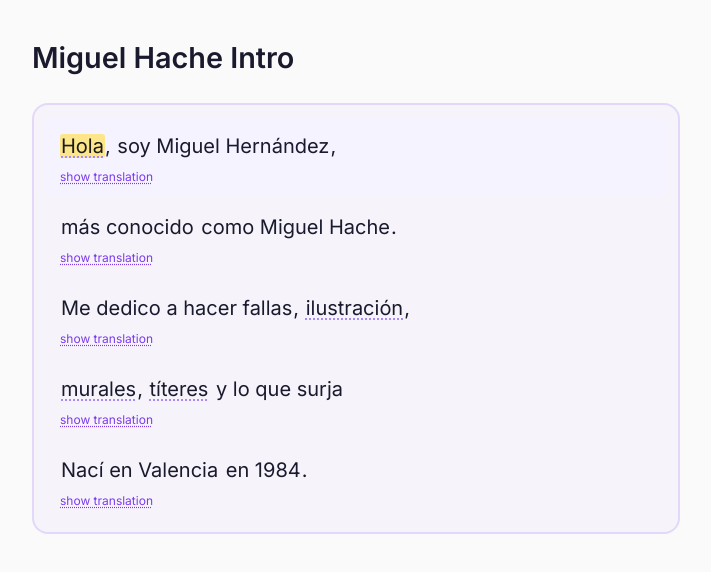
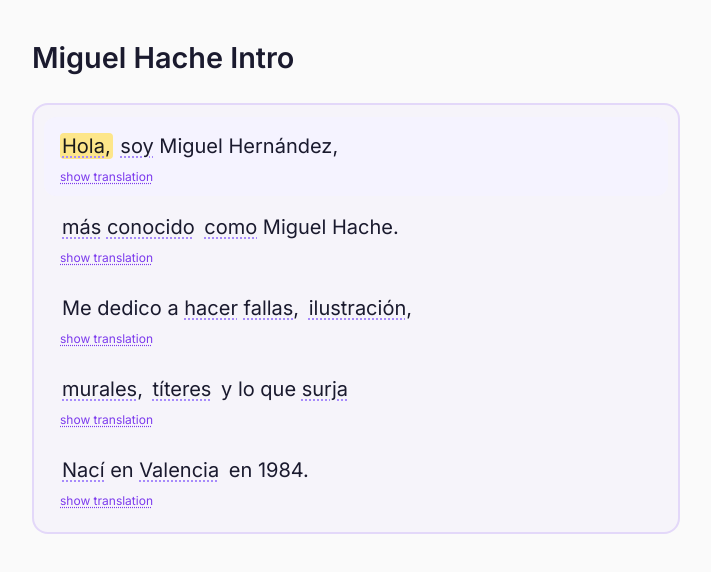
Before and after one commit to zyasserd/duoplay, a Svelte app: page / in a window 1280 px wide. Shown: the top 572 px of the page, without its empty margins (284-995 px from the left). Built offline with nearby package versions, Linux system fonts and the light colour scheme.

Commit message:
fix encryption script; added nat; fixed phrase vs word distinction;

```diff
--- a/scripts/encrypt.js
+++ b/scripts/encrypt.js
@@ -18,7 +18,7 @@ import { webcrypto } from 'crypto'
 import path from 'path'
 import { fileURLToPath } from 'url'
 
-const { subtle, getRandomValues } = webcrypto
+const subtle = webcrypto.subtle
 
 const PBKDF2_ITERATIONS = 100_000
 const SALT_BYTES = 16
@@ -42,8 +42,8 @@ async function deriveKey(password, salt) {
 }
 
 async function encryptBuffer(buffer, password) {
-  const salt = getRandomValues(new Uint8Array(SALT_BYTES))
-  const iv = getRandomValues(new Uint8Array(IV_BYTES))
+  const salt = webcrypto.getRandomValues(new Uint8Array(SALT_BYTES))
+  const iv = webcrypto.getRandomValues(new Uint8Array(IV_BYTES))
   const key = await deriveKey(password, salt)
   const ciphertext = await subtle.encrypt({ name: 'AES-GCM', iv }, key, buffer)
   const result = new Uint8Array(SALT_BYTES + IV_BYTES + ciphertext.byteLength)
--- a/src/App.svelte
+++ b/src/App.svelte
@@ -29,14 +29,14 @@
   // reflectorKey: "sentenceIdx:wordIdx" of the reflector word, or null
   let reflectorKey = $state(null)
 
-  // Flat list of all words with timestamps + keys + endT (start of next word, or sentence end)
+  // Flat list of all phrases with timestamps + keys + endT
   let allWords = $derived(() => {
     const out = []
     for (let si = 0; si < sentences.length; si++) {
       const s = sentences[si]
-      for (let wi = 0; wi < s.words.length; wi++) {
-        const nextT = s.words[wi + 1]?.t ?? s.end ?? s.words[wi].t + 0.5
-        out.push({ key: `${si}:${wi}`, t: s.words[wi].t, endT: nextT })
+      for (let pi = 0; pi < s.phrases.length; pi++) {
+        const nextT = s.phrases[pi + 1]?.t ?? s.end ?? s.phrases[pi].t + 0.5
+        out.push({ key: `${si}:${pi}`, t: s.phrases[pi].t, endT: nextT })
       }
     }
     return out
@@ -58,16 +58,17 @@
     return idx
   })
 
-  let activeWordIndex = $derived(() => {
+  // The timestamp of the currently active phrase
+  let activeT = $derived(() => {
     const si = activeSentenceIndex()
     if (si < 0) return -1
-    const words = sentences[si].words
-    let idx = -1
-    for (let i = 0; i < words.length; i++) {
-      if (currentTime >= words[i].t) idx = i
+    const phrases = sentences[si].phrases
+    let t = -1
+    for (let i = 0; i < phrases.length; i++) {
+      if (currentTime >= phrases[i].t) t = phrases[i].t
       else break
     }
-    return idx
+    return t
   })
 
   // ── Event handlers ─────────────────────────────────────────────
@@ -220,7 +221,7 @@
           translation={translations()[i] ?? null}
           glossary={story.glossary ?? {}}
           isActive={activeSentenceIndex() === i}
-          activeWordIndex={activeSentenceIndex() === i ? activeWordIndex() : -1}
+          activeT={activeSentenceIndex() === i ? activeT() : -1}
           {reflectorKey}
           sentenceIndex={i}
           onSeek={seekTo}
--- /dev/null
+++ b/src/components/Phrase.svelte
@@ -0,0 +1,228 @@
+<script>
+  /**
+   * A timestamp-delimited phrase — the unit for seeking, reflector, and highlighting.
+   * Renders individual word tokens inside for glossary hint tooltips.
+   *
+   * @prop {string[]} tokens       - space-separated words within the phrase
+   * @prop {boolean}  active       - whether this phrase is currently highlighted
+   * @prop {boolean}  isReflector  - whether this phrase is the loop reflector
+   * @prop {Record<string, {hint?: string, phonetic?: string}>} glossary
+   * @prop {() => void} onSeek
+   * @prop {() => void} onToggleReflector
+   */
+  import { stripPunctuation } from '../lib/parseStory.js'
+
+  let { tokens, active = false, isReflector = false, glossary = {}, onSeek, onToggleReflector } = $props()
+
+  // Per-token tooltip state: index of currently shown tooltip, or -1
+  let tooltipIndex = $state(-1)
+  let tooltipTimer = null
+
+  function getGlossaryEntry(token) {
+    const key = stripPunctuation(token)
+    return glossary[key] ?? glossary[key.toLowerCase()] ?? null
+  }
+
+  // ── Timers ────────────────────────────────────────────────────
+  let longPressTimer = null
+  let doubleTapTimer = null
+  let isLongPress = false
+  // Track which token index the pointer went down on (for per-token tooltips)
+  let pointerTokenIndex = -1
+
+  // ── Desktop hover ─────────────────────────────────────────────
+  function handleTokenMouseEnter(i) {
+    const entry = getGlossaryEntry(tokens[i])
+    if (!entry) return
+    tooltipIndex = i
+  }
+
+  function handleTokenMouseLeave() {
+    tooltipIndex = -1
+  }
+
+  // ── Desktop right-click = reflector ───────────────────────────
+  function handleContextMenu(e) {
+    e.preventDefault()
+    e.stopPropagation()
+    onToggleReflector?.()
+  }
+
+  // ── Touch / pointer ───────────────────────────────────────────
+  function tokenIndexFromEvent(e) {
+    // Find which token span was touched via composedPath
+    const path = e.composedPath()
+    for (const el of path) {
+      if (el instanceof Element && el.dataset?.tokenIndex !== undefined) {
+        return parseInt(el.dataset.tokenIndex)
+      }
+    }
+    return -1
+  }
+
+  function handlePointerDown(e) {
+    if (e.pointerType === 'mouse') return
+    e.preventDefault()
+    e.stopPropagation()
+    isLongPress = false
+    pointerTokenIndex = tokenIndexFromEvent(e)
+    longPressTimer = setTimeout(() => {
+      isLongPress = true
+      longPressTimer = null
+      if (pointerTokenIndex >= 0) {
+        const entry = getGlossaryEntry(tokens[pointerTokenIndex])
+        if (entry) {
+          tooltipIndex = pointerTokenIndex
+          if (tooltipTimer) clearTimeout(tooltipTimer)
+          tooltipTimer = setTimeout(() => { tooltipIndex = -1 }, 2500)
+        }
+      }
+    }, 450)
+  }
+
+  function handlePointerUp(e) {
+    if (e.pointerType === 'mouse') return
+    e.preventDefault()
+    e.stopPropagation()
+    if (longPressTimer) { clearTimeout(longPressTimer); longPressTimer = null }
+    if (isLongPress) { isLongPress = false; return }
+    // Short tap
+    if (doubleTapTimer) {
+      clearTimeout(doubleTapTimer)
+      doubleTapTimer = null
+      onToggleReflector?.()
+    } else {
+      doubleTapTimer = setTimeout(() => { doubleTapTimer = null; onSeek?.() }, 280)
+    }
+  }
+
+  function handlePointerCancel(e) {
+    if (e.pointerType === 'mouse') return
+    if (longPressTimer) { clearTimeout(longPressTimer); longPressTimer = null }
+    isLongPress = false
+  }
+
+  // ── Mouse click ───────────────────────────────────────────────
+  function handleClick(e) {
+    if (e.pointerType === 'touch') return
+    e.preventDefault()
+    e.stopPropagation()
+    if (doubleTapTimer) {
+      clearTimeout(doubleTapTimer)
+      doubleTapTimer = null
+      onToggleReflector?.()
+    } else {
+      doubleTapTimer = setTimeout(() => { doubleTapTimer = null; onSeek?.() }, 280)
+    }
+  }
+</script>
+
+<span
+  class="phrase"
+  class:active
+  class:reflector={isReflector}
+  role="button"
+  tabindex="0"
+  onclick={handleClick}
+  oncontextmenu={handleContextMenu}
+  onpointerdown={handlePointerDown}
+  onpointerup={handlePointerUp}
+  onpointercancel={handlePointerCancel}
+  onkeydown={(e) => { if (e.key === 'Enter') onSeek?.(); if (e.key === 'r') onToggleReflector?.() }}
+>{#each tokens as token, i}<span
+    class="token"
+    class:has-gloss={!!getGlossaryEntry(token)}
+    data-token-index={i}
+    onmouseenter={() => handleTokenMouseEnter(i)}
+    onmouseleave={handleTokenMouseLeave}
+  >{token}{#if tooltipIndex === i}
+      <span class="tooltip">
+        {#if getGlossaryEntry(token)?.hint}<span class="hint">{getGlossaryEntry(token).hint}</span>{/if}
+        {#if getGlossaryEntry(token)?.phonetic}<span class="phonetic">{getGlossaryEntry(token).phonetic}</span>{/if}
+      </span>
+    {/if}</span>{i < tokens.length - 1 ? ' ' : ''}{/each}{#if isReflector}<span class="reflector-mark" aria-label="loop reflector">↩</span>{/if}</span>
+
+<style>
+  .phrase {
+    display: inline;
+    border-radius: 4px;
+    padding: 1px 2px;
+    cursor: pointer;
+    user-select: none;
+    -webkit-user-select: none;
+    -webkit-touch-callout: none;
+    touch-action: none;
+    transition: background 0.1s, color 0.1s;
+  }
+
+  .phrase.active {
+    background: #fde68a;
+    color: #1a1a1a;
+  }
+
+  .phrase:not(.active):hover {
+    background: #f3f4f6;
+  }
+
+  .phrase.reflector {
+    outline: 1px dashed #7c3aed;
+    outline-offset: 2px;
+  }
+
+  .token {
+    position: relative;
+    display: inline;
+  }
+
+  .token.has-gloss {
+    text-decoration: underline dotted;
+    text-underline-offset: 3px;
+    text-decoration-color: #a78bfa;
+  }
+
+  .reflector-mark {
+    font-size: 0.65em;
+    color: #7c3aed;
+    margin-left: 1px;
+    vertical-align: super;
+    pointer-events: none;
+  }
+
+  .tooltip {
+    position: absolute;
+    bottom: calc(100% + 6px);
+    left: 50%;
+    transform: translateX(-50%);
+    background: #1e1e2e;
+    color: #cdd6f4;
+    border-radius: 8px;
+    padding: 6px 10px;
+    white-space: nowrap;
+    font-size: 0.8rem;
+    display: flex;
+    flex-direction: column;
+    gap: 2px;
+    z-index: 10;
+    pointer-events: none;
+    box-shadow: 0 4px 12px rgba(0, 0, 0, 0.3);
+  }
+
+  .tooltip::after {
+    content: '';
+    position: absolute;
+    top: 100%;
+    left: 50%;
+    transform: translateX(-50%);
+    border: 5px solid transparent;
+    border-top-color: #1e1e2e;
+  }
+
+  .hint {
+    font-weight: 600;
+  }
+
+  .phonetic {
+    color: #a6adc8;
+    font-style: italic;
+  }
+</style>
--- a/src/components/Sentence.svelte
+++ b/src/components/Sentence.svelte
@@ -1,24 +1,12 @@
 <script>
-  import Word from './Word.svelte'
-  import { stripPunctuation } from '../lib/parseStory.js'
+  import Phrase from './Phrase.svelte'
 
-  /**
-   * @prop {{ start: number, end: number, words: {text: string, t: number}[] }} sentence
-   * @prop {string|null} translation
-   * @prop {Record<string, {hint?: string, phonetic?: string}>} glossary
-   * @prop {boolean} isActive - whether this sentence contains the currently playing word
-   * @prop {number} activeWordIndex - index of currently highlighted word (-1 if none)
-   * @prop {string|null} reflectorKey - key of the word that is the reflector (sentenceIdx:wordIdx)
-   * @prop {(t: number) => void} onSeek - seek+play to a timestamp
-   * @prop {(key: string) => void} onToggleReflector - toggle reflector on a word key
-   * @prop {number} sentenceIndex
-   */
   let {
     sentence,
     translation = null,
     glossary = {},
     isActive = false,
-    activeWordIndex = -1,
+    activeT = -1,
     reflectorKey = null,
     onSeek,
     onToggleReflector,
@@ -27,28 +15,22 @@
 
   let showTranslation = $state(false)
 
-  function getGlossaryEntry(text) {
-    const key = stripPunctuation(text)
-    // try exact key first, then lowercase key (handles mixed-case glossary entries)
-    return glossary[key] ?? glossary[key.toLowerCase()] ?? null
-  }
-
-  function wordKey(wordIndex) {
-    return `${sentenceIndex}:${wordIndex}`
+  function phraseKey(phraseIndex) {
+    return `${sentenceIndex}:${phraseIndex}`
   }
 </script>
 
 <div class="sentence" class:active={isActive}>
   <p class="text">
-    {#each sentence.words as word, i}
-      <Word
-        text={word.text}
-        active={isActive && activeWordIndex === i}
-        isReflector={reflectorKey === wordKey(i)}
-        glossaryEntry={getGlossaryEntry(word.text)}
-        onSeek={() => onSeek?.(word.t)}
-        onToggleReflector={() => onToggleReflector?.(wordKey(i))}
-      />
+    {#each sentence.phrases as phrase, i}
+      <Phrase
+        tokens={phrase.tokens}
+        active={isActive && phrase.t === activeT}
+        isReflector={reflectorKey === phraseKey(i)}
+        {glossary}
+        onSeek={() => onSeek?.(phrase.t)}
+        onToggleReflector={() => onToggleReflector?.(phraseKey(i))}
+      />{i < sentence.phrases.length - 1 ? ' ' : ''}
     {/each}
   </p>
 
--- a/src/components/Word.svelte
+++ b/src/components/Word.svelte
@@ -7,13 +7,7 @@
    * @prop {() => void} onSeek - called on tap/click: seek+play from this word
    * @prop {() => void} onToggleReflector - called on double-tap or right-click
    */
-  let { text, active = false, isReflector = false, glossaryEntry = null, onSeek, onToggleReflector } = $props()
-
-  // Split text into [prefix, core, suffix] so highlight/underline only wraps the core
-  let parts = $derived(() => {
-    const m = text.match(/^([\s\p{P}]*)(.*?)([\s\p{P}]*)$/su)
-    return m ? [m[1], m[2], m[3]] : ['', text, '']
-  })
+  let { text, active = false, isReflector = false, glossaryEntry = null, trailingSpace = false, onSeek, onToggleReflector } = $props()
 
   let showTooltip = $state(false)
 
@@ -121,12 +115,12 @@
   onmouseenter={handleMouseEnter}
   onmouseleave={handleMouseLeave}
   onkeydown={(e) => { if (e.key === 'Enter') onSeek?.(); if (e.key === 'r') onToggleReflector?.() }}
->{parts()[0]}<span
+><span
     class="word"
     class:active
     class:reflector={isReflector}
     class:has-gloss={!!glossaryEntry}
-  >{parts()[1]}{#if isReflector}<span class="reflector-mark" aria-label="loop reflector">↩</span>{/if}</span>{parts()[2]}
+  >{text}{#if trailingSpace}{' '}{/if}{#if isReflector}<span class="reflector-mark" aria-label="loop reflector">↩</span>{/if}</span>
   {#if showTooltip && glossaryEntry}
     <span class="tooltip">
       {#if glossaryEntry.hint}
@@ -155,7 +149,7 @@
     display: inline;
     border-radius: 3px;
     transition: background 0.1s, color 0.1s;
-    padding: 0 1px;
+    padding: 1px 2px;
   }
 
   .word.has-gloss {
--- a/src/lib/parseStory.js
+++ b/src/lib/parseStory.js
@@ -1,17 +1,20 @@
 /**
  * Parse a timed text string into an array of sentences.
  * Each sentence is a newline-delimited line of the form:
- *   [start]word chunk[t]word chunk[t]...[end]
+ *   [start]phrase chunk[t]phrase chunk[t]...[end]
  *
  * Returns:
  * [
  *   {
  *     start: number,
- *     end: number,
- *     words: [{ text: string, t: number }, ...]
+ *     end: number|null,
+ *     phrases: [{ t: number, tokens: string[] }, ...]
  *   },
  *   ...
  * ]
+ *
+ * Each phrase is a timestamp-delimited chunk — the unit for seeking, reflector, highlighting.
+ * tokens are the individual space-separated words within a phrase — the unit for glossary hints.
  */
 export function parseText(text) {
   const TOKEN = /\[(\d+(?:\.\d+)?)\]/g
@@ -21,33 +24,30 @@ export function parseText(text) {
     .map((line) => line.trim())
     .filter(Boolean)
     .map((line) => {
-      // Split into alternating [timestamp, chunk, timestamp, chunk, ..., timestamp]
       const parts = line.split(TOKEN)
       // parts = ['', t0, chunk0, t1, chunk1, ..., tN, '']
-      // odd indices are timestamps, even are text chunks
 
-      const words = []
+      const phrases = []
       let start = null
       let end = null
 
       for (let i = 0; i < parts.length; i++) {
         if (i % 2 === 1) {
-          // timestamp
           const t = parseFloat(parts[i])
           const chunk = parts[i + 1] ?? ''
           if (start === null) start = t
           if (chunk.trim() === '') {
-            // trailing timestamp = sentence end
             end = t
           } else {
-            words.push({ text: chunk, t })
+            const tokens = chunk.trim().split(/\s+/).filter(Boolean)
+            phrases.push({ t, tokens })
           }
         }
       }
 
-      return { start, end, words }
+      return { start, end, phrases }
     })
-    .filter((s) => s.words.length > 0)
+    .filter((s) => s.phrases.length > 0)
 }
 
 /**
```
Also changed, not shown: 2 other files (tests, documents, lock files or other folders).
